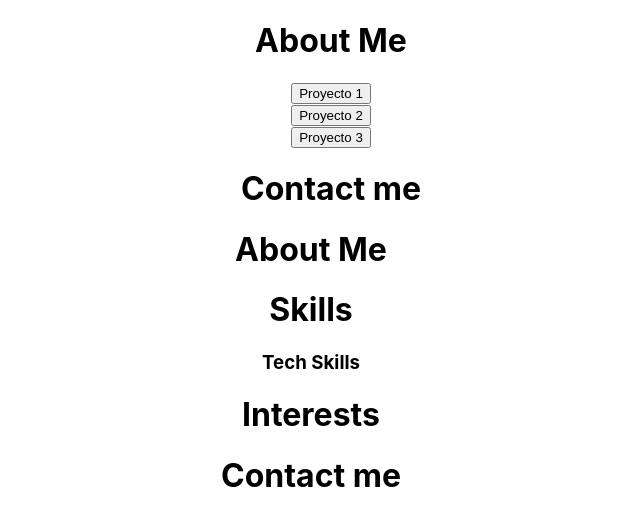
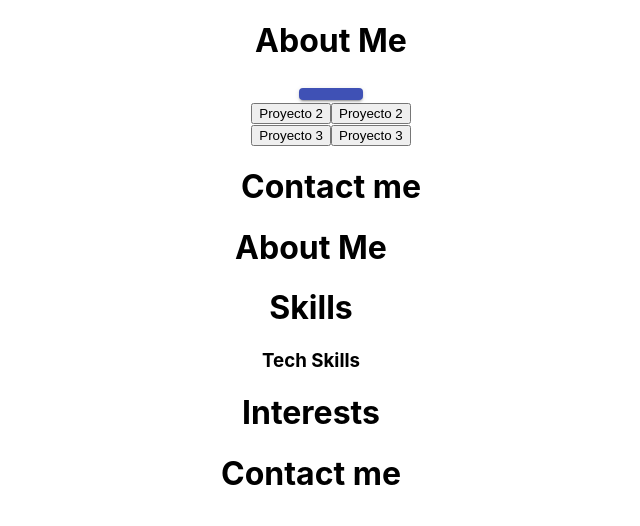
Before and after one commit to Christian-Ares/portfolio, a React (Create React App) app: page / in a window 1280 px wide. Shown: the top 526 px of the page, without its empty margins (329-969 px from the left). Built offline with nearby package versions, Linux system fonts and the light colour scheme.

Commit message:
Working on projects

```diff
--- a/package.json
+++ b/package.json
@@ -9,6 +9,7 @@
     "@testing-library/user-event": "^12.6.0",
     "react": "^17.0.1",
     "react-dom": "^17.0.1",
+    "react-router-dom": "^5.2.0",
     "react-scripts": "4.0.1",
     "web-vitals": "^0.2.4"
   },
--- a/src/components/Projects/proyecto1/Proyecto1.js
+++ b/src/components/Projects/proyecto1/Proyecto1.js
@@ -1,10 +1,19 @@
-
+// import { Redirect } from "react-router-dom";
+import { Button } from '@material-ui/core'
 import React from 'react'
 
 export const Proyecto1 = () => {
+
+    const handleClick = (e) => {
+        e.preventDefault();
+        console.log('Botton clicado')
+    }
+
     return (
         <div>
-           <button>Proyecto 1</button>
+           {/* <button><a href="https://christian-ares.github.io/The-Legend-of-Ironhacker/" ></a>Demo</button> */}
+           {/* <button><a href="https://github.com/Christian-Ares/The-Legend-of-Ironhacker" ></a>Source Code</button> */}
+           <Button onClick={(()=> handleClick())} variant="contained" color="primary"></Button>
         </div>
     )
 }
--- a/src/components/Projects/proyecto2/Proyecto2.js
+++ b/src/components/Projects/proyecto2/Proyecto2.js
@@ -4,6 +4,7 @@ export const Proyecto2 = () => {
     return (
         <div>
             <button>Proyecto 2</button>
+            <button>Proyecto 2</button>
         </div>
     )
 }
--- a/src/components/Projects/proyecto3/Proyecto3.js
+++ b/src/components/Projects/proyecto3/Proyecto3.js
@@ -5,6 +5,7 @@ export const Proyecto3 = () => {
     return (
         <div>
             <button>Proyecto 3</button>
+            <button>Proyecto 3</button>
         </div>
     )
 }
```
Also changed, not shown: 2 other files (tests, documents, lock files or other folders).
